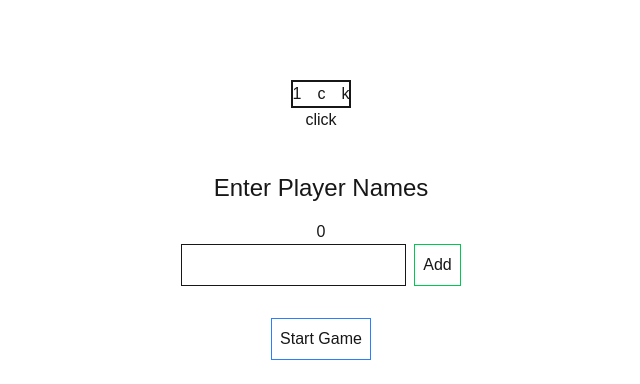
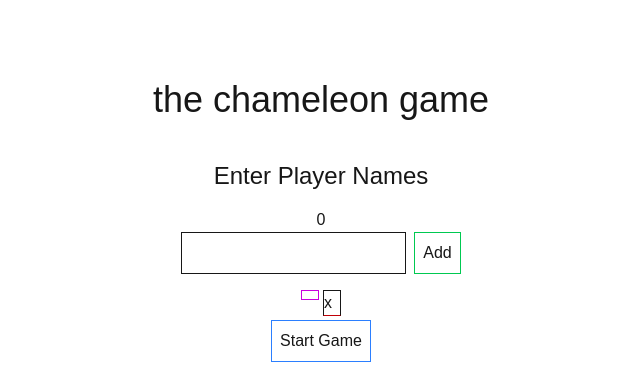
Before and after one commit to JatenipatChanapisitthi/Real-or-FaKe-game, a Next.js app: page / in a window 1280 px wide. Shown: the top 384 px of the page, without its empty margins (319-959 px from the left). Built offline with nearby package versions, Linux system fonts and the light colour scheme.

Commit message:
fix a little bit eiei

```diff
--- a/src/app/page.tsx
+++ b/src/app/page.tsx
@@ -1,11 +1,8 @@
-import NavBar from "@/components/NavBar"
 import FirstPage from "@/components/FirstPage"
 export default function Home() {
 
   return (
     <div className="flex flex-col items-center mt-10">
-      <NavBar />
-      <a href="wow">click</a>
       <FirstPage />
 
     </div>
--- a/src/app/wow/page.tsx
+++ b/src/app/wow/page.tsx
@@ -4,8 +4,8 @@ export default function GamePage() {
 
   return (
     <div className="flex flex-col items-center mt-10">
-        <h1>wow pages</h1>
-        <h1>jateni</h1>
+        <h1 className="text-2xl">wow pages</h1>
+        <h1 className="text-9xl border-[90px] border-red-600 rounded-2xl ">asdfasdf</h1>
     </div>
   )
 }
--- a/src/components/FirstPage.tsx
+++ b/src/components/FirstPage.tsx
@@ -27,6 +27,7 @@ export default function Home() {
 
   return (
     <div className="flex flex-col items-center mt-10">
+      <h1 className='text-4xl pb-10'>the chameleon game</h1>
       <h1 className="text-2xl mb-4">Enter Player Names</h1>
       <p>{nameList.length}</p>
       <div className="flex gap-2 mb-4">
@@ -40,11 +41,14 @@ export default function Home() {
           Add
         </button>
       </div>
-      <ul className="mb-4">
+      <div className='flex gap-1 mb-1'>
+      <ul className="mb-4 border border-fuchsia-600 p-2 pt-0.5 pb-0.5">
         {nameList.map((name, index) => (
           <li key={index}>{name}</li>
         ))}
       </ul>
+        <button className='border border-b-red-700 pr-2'>x</button>
+      </div>
       <button className="border border-blue-500 p-2" onClick={goToGame}>
         Start Game
       </button>
--- a/src/components/NavBar.tsx
+++ /dev/null
@@ -1,38 +0,0 @@
-'use client'
-
-import { useState } from 'react'
-import { useRouter } from 'next/navigation'
-
-export default function Home() {
-  const [inputName, setInputName] = useState('')
-  const [nameList, setNameList] = useState<string[]>([])
-  const router = useRouter()
-
-  const addName = () => {
-    if (inputName.trim() !== '') {
-      setNameList([...nameList, inputName.trim()])
-      setInputName('')
-    }
-  }
-
-  console.log(nameList)
-  console.log(nameList.length)
-
-  const goToGame = () => {
-    if (nameList.length > 0) {
-      const namesEncoded = encodeURIComponent(JSON.stringify(nameList))
-      router.push(`/game?names=${namesEncoded}`)
-    }
-  }
-
-  return (
-    <div className="flex flex-col items-center mt-10">
-        <ul className='flex gap-4 border-2'>
-            <li><a>1</a></li>
-            <li><a>c</a></li>
-            <li><a>k</a></li>
-        </ul>
-
-    </div>
-  )
-}
```
